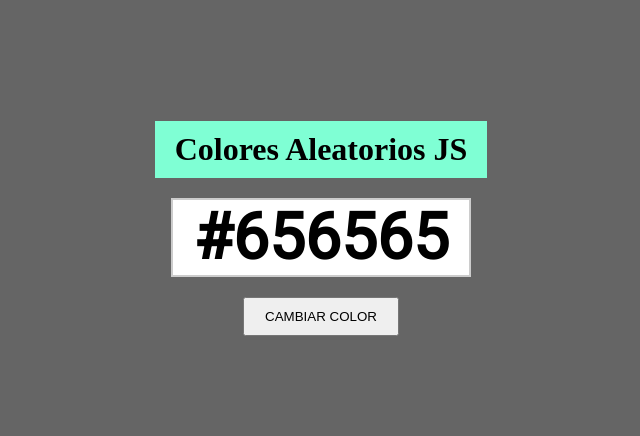
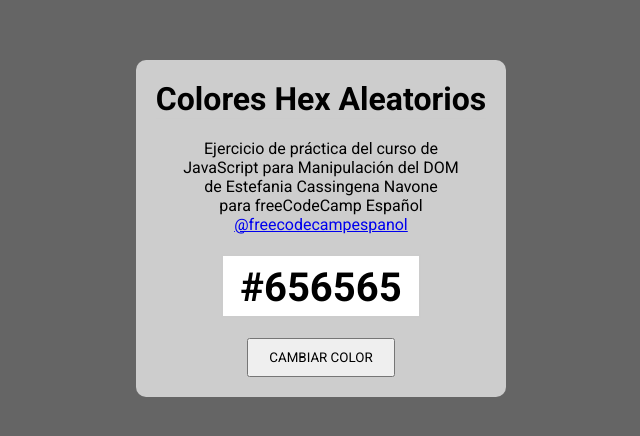
Before and after one commit to dariofin/_colores, a plain HTML site: page index.html in a window 1280 px wide. Shown: the part 172-608 px from the top of the page, without its empty margins (319-959 px from the left). Drawn offline with Linux system fonts and the light colour scheme.

Commit message:
v1.2 mejoras estéticas CSS

```diff
--- a/app.js
+++ b/app.js
@@ -1,4 +1,5 @@
 const body = document.getElementsByTagName("body");
+const titulo = document.getElementById("titulo");
 const colorHexNum = document.getElementById("colorhex-num");
 const botonCambiar = document.getElementById("boton-cambiar");
 
@@ -8,9 +9,11 @@ const hexValues = [0, 1, 2, 3, 4, 5, 6, 7, 8, 9, "A", "B", "C", "D", "E", "F"];
 
 botonCambiar.addEventListener("click", fnCambiaFondo);
 
-function fnCambiaFondo(colorRnd) {
-	colorHexNum.innerText = `#${fnRandom()}`;
-	body[0].style.backgroundColor = `#${fnRandom()}`;
+function fnCambiaFondo() {
+	const colorRndm = `#${fnRandom()}`;
+	colorHexNum.innerText = colorRndm;
+	body[0].style.backgroundColor = colorRndm;
+	titulo.style.color = colorRndm;
 }
 
 function fnRandom() {
--- a/index.html
+++ b/index.html
@@ -14,8 +14,7 @@
   <!-- Fuentes -->
   <link rel="preconnect" href="https://fonts.googleapis.com">
   <link rel="preconnect" href="https://fonts.gstatic.com" crossorigin>
-  <link href="https://fonts.googleapis.com/css2?family=Roboto&display=swap" rel="stylesheet">
-
+  <link href="https://fonts.googleapis.com/css2?family=Roboto:wght@400;700&display=swap" rel="stylesheet">
   <!-- Javascript -->
   <script src="app.js" type="text/javascript" defer></script>
 
@@ -24,7 +23,16 @@
 
 <body>
   <main>
-    <h1 id="titulo">Colores Aleatorios JS</h1>
+    <h1 id="titulo">Colores Hex Aleatorios</h1>
+    <p>Ejercicio de práctica del curso de
+      <br>JavaScript para Manipulación del DOM<br>
+      de Estefania Cassingena Navone<br>
+      para freeCodeCamp Español
+      <br>
+      <a href="https://www.youtube.com/@freecodecampespanol" target="_blank">
+        @freecodecampespanol</a>
+
+    </p>
     <div id="colorhex-div">
       <p id="colorhex-num">#656565</p>
     </div>
--- a/styles.css
+++ b/styles.css
@@ -2,47 +2,52 @@
 	margin: 0;
 	padding: 0;
 	box-sizing: border-box;
+	text-align: center;
+	font-family: "Roboto", sans-serif;
 }
 
 body {
+	display: flex;
+	height: 100vh;
+	justify-content: center;
+	/* align-content: center; */
+	align-items: center;
 	background-color: #656565;
 }
 
 main {
-	height: 100vh;
+	max-width: 600px;
 	display: flex;
 	flex-direction: column;
 	justify-content: center;
 	align-items: center;
+	background-color: #ffffffac;
+	border-radius: 10px;
 }
 
 h1 {
-	display: block;
-	background-color: aquamarine;
-	padding: 10px 20px;
-	margin: 10px;
+	font-weight: bolder;
+	margin: 20px;
+	border-bottom: solid 1px #ccc;
 }
 
+#colorhex-div {
+	width: 200px;
+	display: flex;
+	justify-content: center;
+	margin: 20px 0;
+	padding: 8px 0 5px 0;
+	background-color: #fff;
+	border: solid 2px #ccc;
+}
+#colorhex-num {
+	font-weight: bold;
+	font-size: 2.5rem;
+}
 button {
 	display: block;
 	padding: 10px 20px;
-	margin: 10px;
+	cursor: pointer;
+	user-select: none;
+	margin-bottom: 20px;
 }
-
-#colorhex-div {
-	width: 300px;
-	display: flex;
-	justify-content: center;
-	align-items: center;
-	flex-direction: column;
-
-	background-color: #fff;
-	display: flex;
-	margin: 10px;
-	border: solid 2px #ccc;
-}
-#colorhex-num {
-	font-family: "Roboto", sans-serif;
-	font-weight: bold;
-	font-size: 4rem;
-}
```
